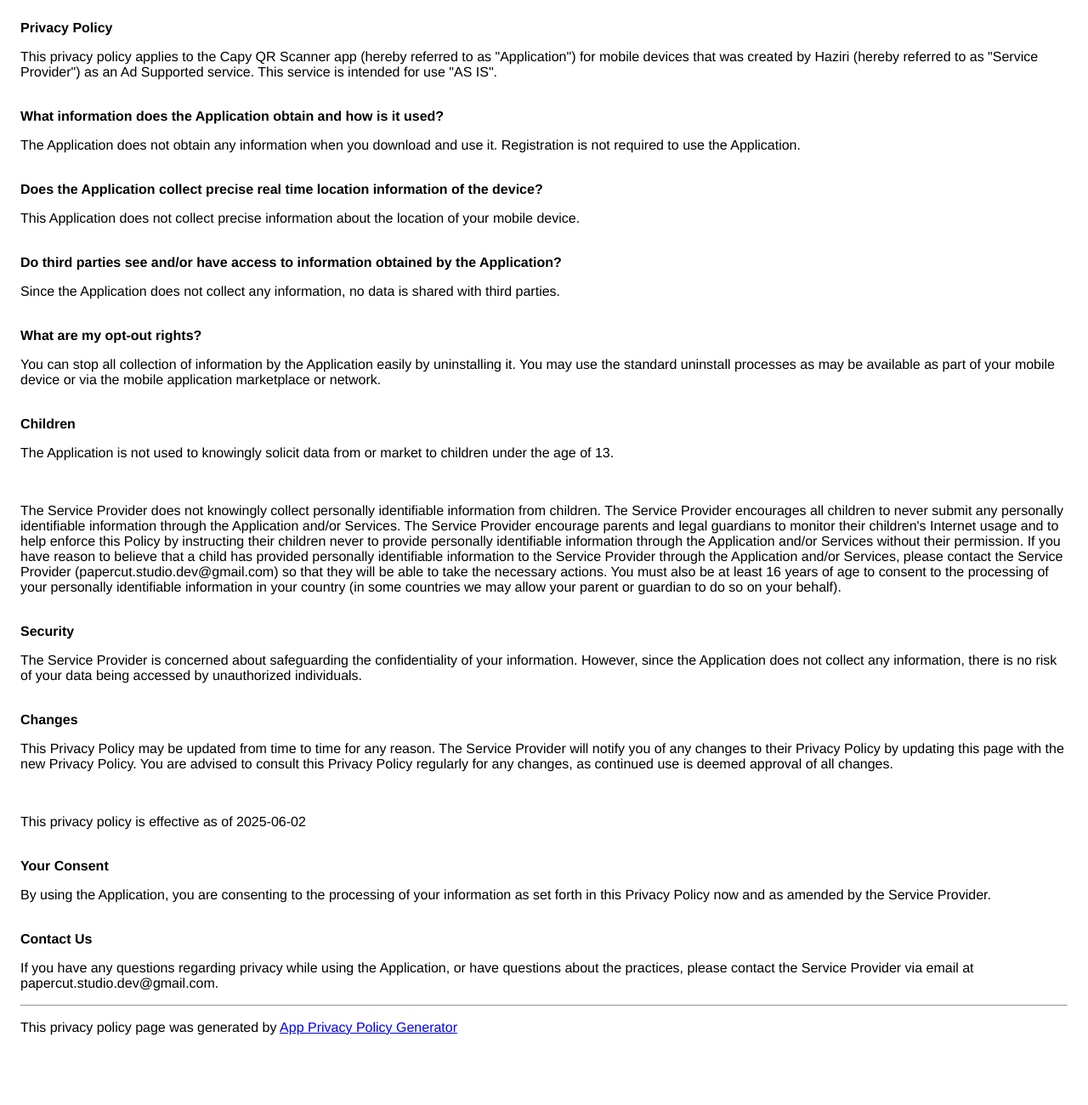
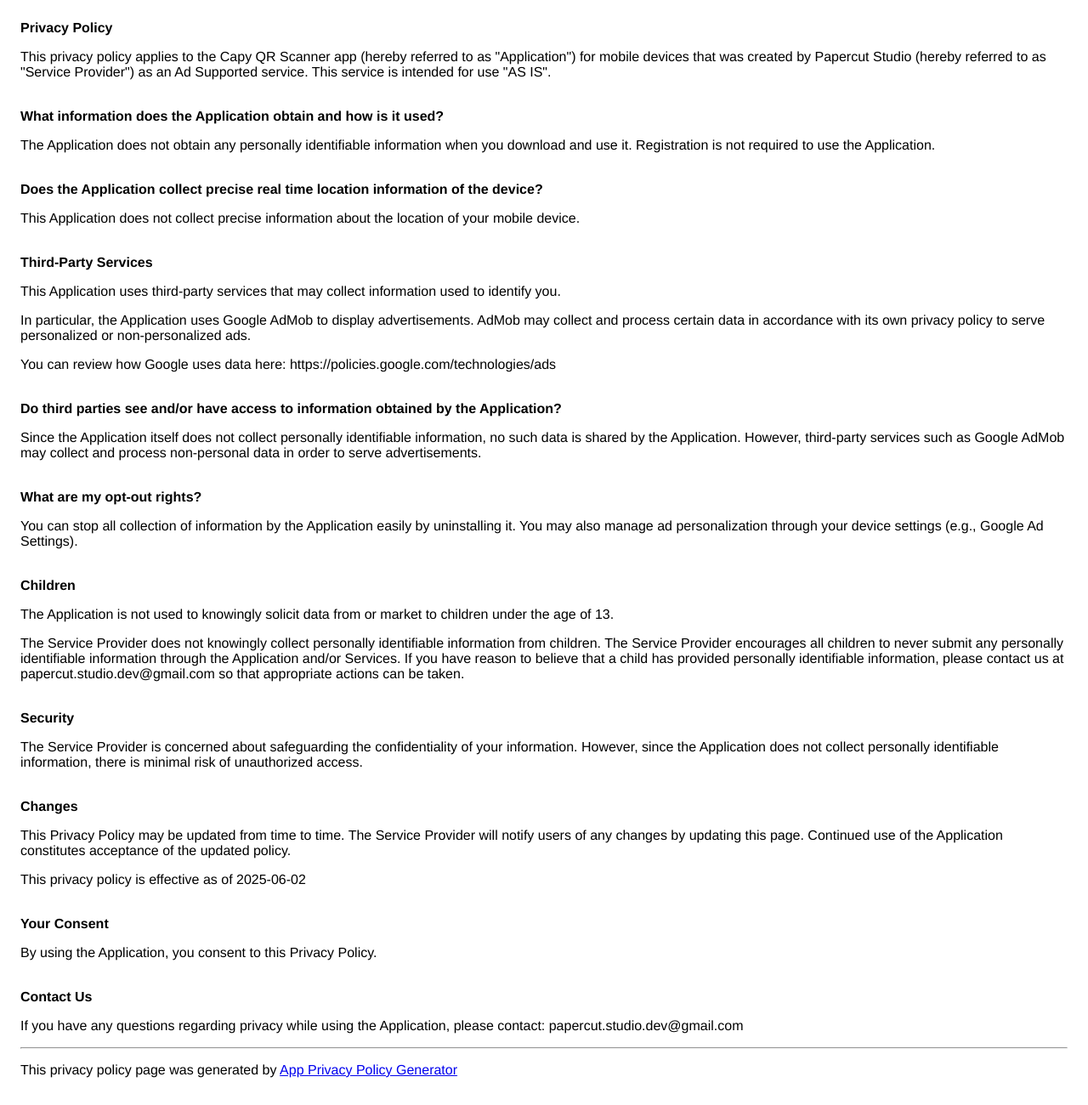
Before and after one commit to PapercutStudioMy/capyqr-site, a plain HTML site: page privacy-policy.html in a window 1280 px wide. Shown: the whole page at 85% size. Before the commit the page ends 1258 px from the top, so only its background shows below. Drawn offline with Linux system fonts and the light colour scheme.

Commit message:
Revise privacy policy details and service provider
Updated the privacy policy to reflect changes in service provider and information handling practices.

```diff
--- a/privacy-policy.html
+++ b/privacy-policy.html
@@ -15,51 +15,65 @@
 
 <body>
     <strong>Privacy Policy</strong>
+
     <p>This privacy policy applies to the Capy QR Scanner app (hereby referred to as "Application") for mobile devices
-        that was created by Haziri (hereby referred to as "Service Provider") as an Ad Supported service. This service
-        is intended for use "AS IS".</p><br><strong>What information does the Application obtain and how is it
-        used?</strong>
-    <p>The Application does not obtain any information when you download and use it. Registration is not required to use
-        the Application.</p><br><strong>Does the Application collect precise real time location information of the
-        device?</strong>
-    <p>This Application does not collect precise information about the location of your mobile device.</p><br><strong>Do
-        third parties see and/or have access to information obtained by the Application?</strong>
-    <p>Since the Application does not collect any information, no data is shared with third parties.</p><br><strong>What
-        are my opt-out rights?</strong>
-    <p>You can stop all collection of information by the Application easily by uninstalling it. You may use the standard
-        uninstall processes as may be available as part of your mobile device or via the mobile application marketplace
-        or network.</p><br><strong>Children</strong>
-    <p>The Application is not used to knowingly solicit data from or market to children under the age of 13.</p><br>
-    <p>The Service Provider does not knowingly collect personally
-        identifiable information from children. The Service Provider
-        encourages all children to never submit any personally
-        identifiable information through the Application and/or Services.
-        The Service Provider encourage parents and legal guardians to monitor
-        their children's Internet usage and to help enforce this Policy by instructing
-        their children never to provide personally identifiable information through the Application and/or Services
-        without their permission. If you have reason to believe that a child
-        has provided personally identifiable information to the Service Provider through the Application and/or
-        Services,
-        please contact the Service Provider (papercut.studio.dev@gmail.com) so that they will be able to take the
-        necessary actions.
-        You must also be at least 16 years of age to consent to the processing
-        of your personally identifiable information in your country (in some countries we may allow your parent
-        or guardian to do so on your behalf).</p><br><strong>Security</strong>
+        that was created by Papercut Studio (hereby referred to as "Service Provider") as an Ad Supported service. This service
+        is intended for use "AS IS".</p>
+
+    <br><strong>What information does the Application obtain and how is it used?</strong>
+    <p>The Application does not obtain any personally identifiable information when you download and use it.
+        Registration is not required to use the Application.</p>
+
+    <br><strong>Does the Application collect precise real time location information of the device?</strong>
+    <p>This Application does not collect precise information about the location of your mobile device.</p>
+
+    <br><strong>Third-Party Services</strong>
+    <p>This Application uses third-party services that may collect information used to identify you.</p>
+    <p>In particular, the Application uses Google AdMob to display advertisements. AdMob may collect and process
+        certain data in accordance with its own privacy policy to serve personalized or non-personalized ads.</p>
+    <p>You can review how Google uses data here:
+        https://policies.google.com/technologies/ads</p>
+
+    <br><strong>Do third parties see and/or have access to information obtained by the Application?</strong>
+    <p>Since the Application itself does not collect personally identifiable information, no such data is shared by the Application.
+        However, third-party services such as Google AdMob may collect and process non-personal data in order to serve advertisements.</p>
+
+    <br><strong>What are my opt-out rights?</strong>
+    <p>You can stop all collection of information by the Application easily by uninstalling it. You may also manage ad personalization
+        through your device settings (e.g., Google Ad Settings).</p>
+
+    <br><strong>Children</strong>
+    <p>The Application is not used to knowingly solicit data from or market to children under the age of 13.</p>
+
+    <p>The Service Provider does not knowingly collect personally identifiable information from children. The Service Provider
+        encourages all children to never submit any personally identifiable information through the Application and/or Services.
+        If you have reason to believe that a child has provided personally identifiable information, please contact us at
+        papercut.studio.dev@gmail.com so that appropriate actions can be taken.</p>
+
+    <br><strong>Security</strong>
     <p>The Service Provider is concerned about safeguarding the confidentiality of your information. However, since the
-        Application does not collect any information, there is no risk of your data being accessed by unauthorized
-        individuals.</p><br><strong>Changes</strong>
-    <p>This Privacy Policy may be updated from time to time for any reason. The Service Provider will notify you of any
-        changes to their Privacy Policy by updating this page with the new Privacy Policy. You are advised to consult
-        this Privacy Policy regularly for any changes, as continued use is deemed approval of all changes.</p><br>
-    <p>This privacy policy is effective as of 2025-06-02</p><br><strong>Your Consent</strong>
-    <p>By using the Application, you are consenting to the processing of your information as set forth in this Privacy
-        Policy now and as amended by the Service Provider.</p><br><strong>Contact Us</strong>
-    <p>If you have any questions regarding privacy while using the Application, or have questions about the practices,
-        please contact the Service Provider via email at papercut.studio.dev@gmail.com.</p>
+        Application does not collect personally identifiable information, there is minimal risk of unauthorized access.</p>
+
+    <br><strong>Changes</strong>
+    <p>This Privacy Policy may be updated from time to time. The Service Provider will notify users of any changes by updating
+        this page. Continued use of the Application constitutes acceptance of the updated policy.</p>
+
+    <p>This privacy policy is effective as of 2025-06-02</p>
+
+    <br><strong>Your Consent</strong>
+    <p>By using the Application, you consent to this Privacy Policy.</p>
+
+    <br><strong>Contact Us</strong>
+    <p>If you have any questions regarding privacy while using the Application, please contact:
+        papercut.studio.dev@gmail.com</p>
+
     <hr>
-    <p>This privacy policy page was generated by <a href="https://app-privacy-policy-generator.nisrulz.com/"
-            target="_blank" rel="noopener noreferrer">App Privacy Policy Generator</a></p>
+
+    <p>This privacy policy page was generated by
+        <a href="https://app-privacy-policy-generator.nisrulz.com/" target="_blank" rel="noopener noreferrer">
+            App Privacy Policy Generator
+        </a>
+    </p>
+
 </body>
 </html>
-
-</html>
```
